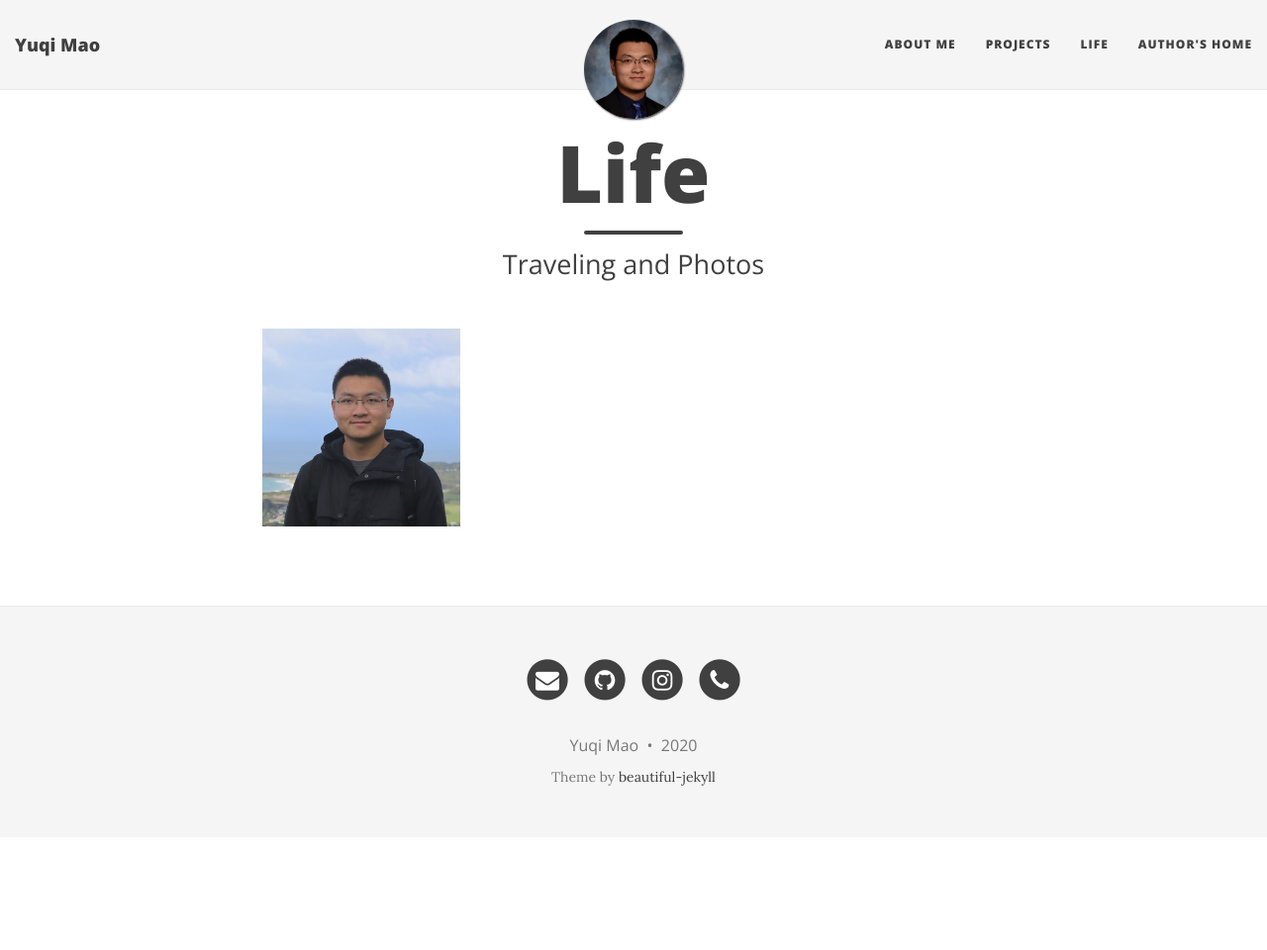
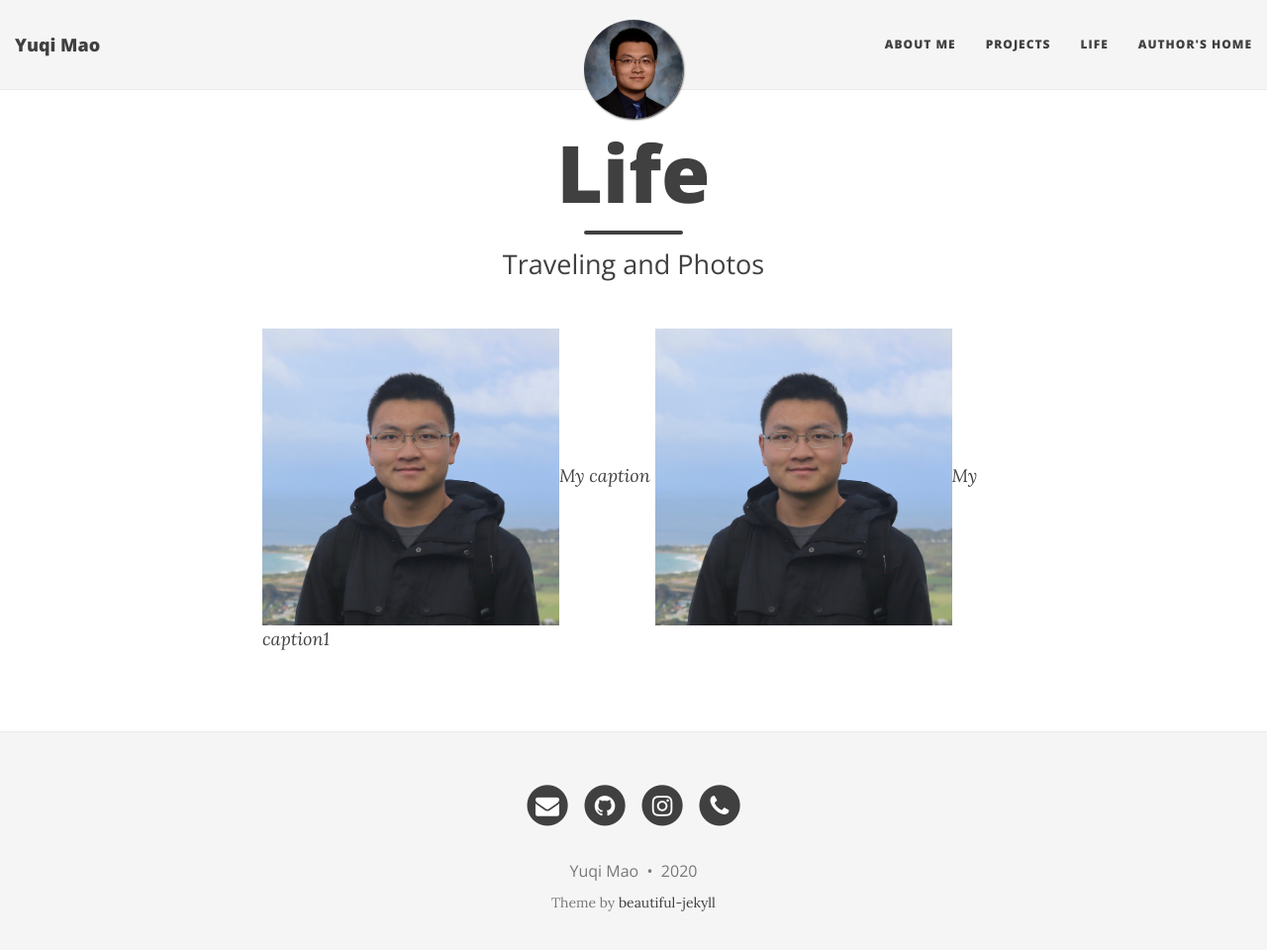
Before and after one commit to yqmao17/yqmao17.github.io, a Jekyll site: the page built from blog.md, in a window 1280 px wide and 973 px high. Shown: the top 960 px of the window at 99% size. Built offline with Jekyll 4.4.1, drawn with Linux system fonts in a browser that asks for light colours; nearby versions of some CDN libraries.

Commit message:
add photos test

```diff
--- a/blog.md
+++ b/blog.md
@@ -4,5 +4,5 @@ title: Life
 subtitle: Traveling and Photos
 ---
 
-
-<img src="/img/me.jpeg" alt="drawing" width="200" height="200"/>
+<img src="/img/me.jpeg" alt="drawing" width="300" height="300"/>*My caption*
+<img src="/img/me.jpeg" alt="drawing1" width="300" height="300"/>*My caption1*
```
